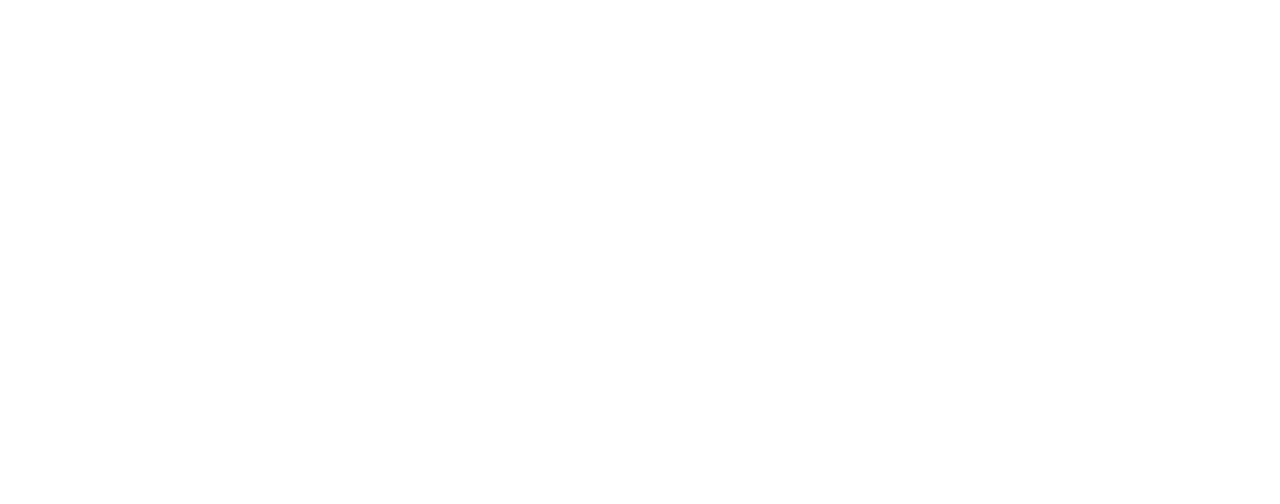
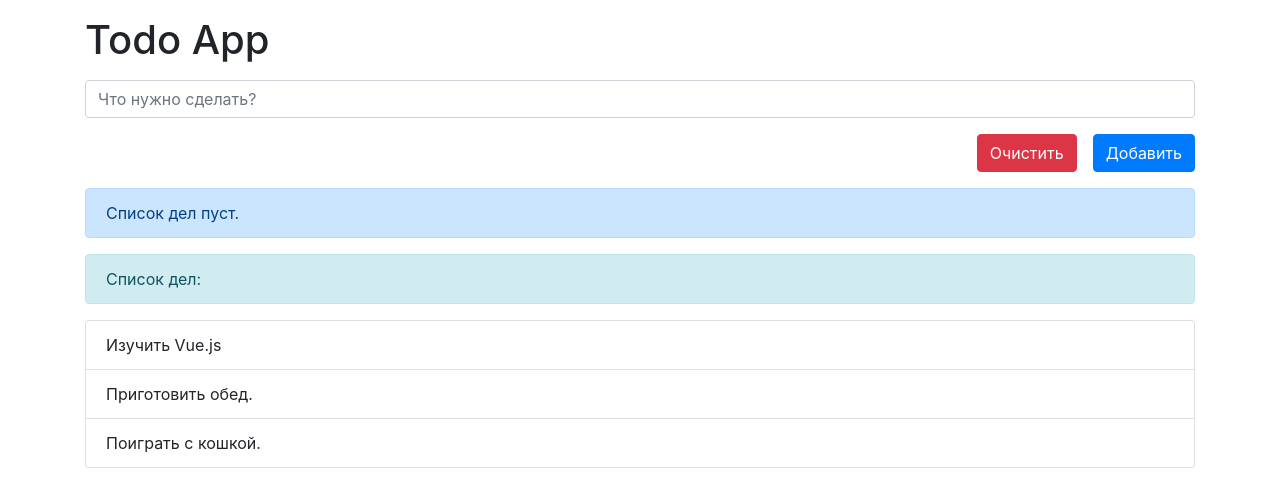
Before and after one commit to extendsnull/todo-vue, a plain HTML site: page index.html in a window 1280 px wide. Drawn offline with nearby package versions, Linux system fonts and the light colour scheme.

Commit message:
add template markup

```diff
--- a/index.html
+++ b/index.html
@@ -6,8 +6,24 @@
   <title>Todo App</title>
   <link href="https://stackpath.bootstrapcdn.com/bootstrap/4.4.1/css/bootstrap.min.css" rel="stylesheet" integrity="sha384-Vkoo8x4CGsO3+Hhxv8T/Q5PaXtkKtu6ug5TOeNV6gBiFeWPGFN9MuhOf23Q9Ifjh" crossorigin="anonymous">
 </head>
-<body>
-  <div id="app"></div>
+<body class="container pt-3">
+  <h1 class="mb-3">Todo App</h1>
+  <div id="app">
+    <form action="#" class="form mb-3">
+      <input class="form-control mb-3" type="text" placeholder="Что нужно сделать?">
+      <div class="d-flex justify-content-end">
+        <button class="btn btn-danger" type="reset">Очистить</button>
+        <button class="btn btn-primary ml-3" type="submit">Добавить</button>
+      </div>
+    </form>
+    <p class="alert alert-primary">Список дел пуст.</p>
+    <p class="alert alert-info">Список дел:</p>
+    <ul class="list-group">
+      <li class="list-group-item">Изучить Vue.js</li>
+      <li class="list-group-item">Приготовить обед.</li>
+      <li class="list-group-item">Поиграть с кошкой.</li>
+    </ul>
+  </div>
   <script src="https://cdn.jsdelivr.net/npm/vue/dist/vue.js"></script>
   <script src="js/app.js"></script>
 </body>
```
